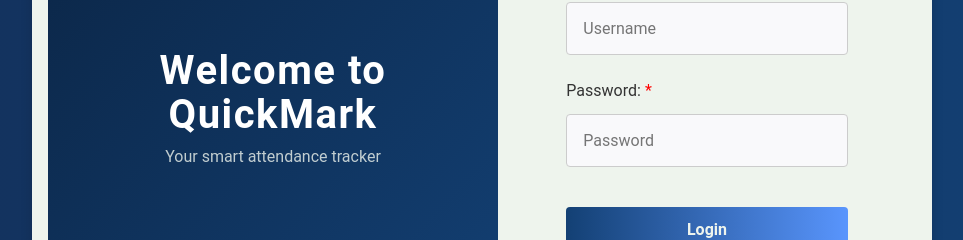
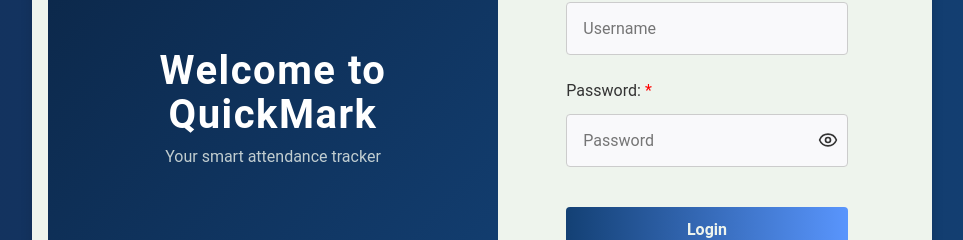
Before and after one commit to RyanRichardsR/QuickMark, a React (Vite) app in the folder frontend/: page / in a window 1280 px wide. Shown: the part 291-531 px from the top of the page, without its empty margins (158-1121 px from the left). Built offline with nearby package versions, Linux system fonts and the light colour scheme.

Commit message:
eye icon for password showing

```diff
--- a/frontend/src/AuthForm.css
+++ b/frontend/src/AuthForm.css
@@ -283,3 +283,30 @@ html, body {
   font-size: 0.9rem;
   text-align: center;
 }
+
+
+.password-container {
+  position: relative;
+  display: flex;
+  align-items: center;
+}
+
+.password-container input {
+  width: 100%;
+  padding-right: 40px; /* Add space for the eye icon */
+}
+
+.eye-icon {
+  position: absolute;
+  right: 10px; /* Position on the right */
+  top: 50%; /* Center vertically */
+  transform: translateY(-90%); /* Adjust for perfect centering */
+  cursor: pointer;
+  color: #333;
+  display: flex;
+  align-items: center;
+}
+
+.eye-icon:hover {
+  color: #134074; /* Change color on hover */
+}
--- a/frontend/src/components/LoginForm.tsx
+++ b/frontend/src/components/LoginForm.tsx
@@ -1,17 +1,24 @@
 import React, { useState } from "react";
 import "../AuthForm.css";
 import { SERVER_BASE_URL } from "../config";
+import { Eye, EyeOff } from "lucide-react";
 
 interface LoginFormProps {
   onForgotPassword: () => void;
   onSwitch: () => void;
 }
 
-const LoginForm: React.FC<LoginFormProps> = ({ onForgotPassword, onSwitch }) => {
+const LoginForm: React.FC<LoginFormProps> = ({
+  onForgotPassword,
+  onSwitch,
+}) => {
   const [message, setMessage] = useState("");
   const [loginName, setLoginName] = useState("");
   const [loginPassword, setPassword] = useState("");
-  const [errors, setErrors] = useState<{ login?: string; password?: string }>({});
+  const [errors, setErrors] = useState<{ login?: string; password?: string }>(
+    {}
+  );
+  const [showPassword, setShowPassword] = useState(false);
 
   async function doLogin(event: React.FormEvent) {
     event.preventDefault();
@@ -42,7 +49,9 @@ const LoginForm: React.FC<LoginFormProps> = ({ onForgotPassword, onSwitch }) =>
       const res = await response.json();
       if (res.user && res.user.login && res.user.role && res.user.id) {
         if (res.user.emailVerified === false) {
-          setMessage("Your email is not verified. Please check your inbox for the verification link.");
+          setMessage(
+            "Your email is not verified. Please check your inbox for the verification link."
+          );
           return;
         }
 
@@ -55,7 +64,8 @@ const LoginForm: React.FC<LoginFormProps> = ({ onForgotPassword, onSwitch }) =>
         };
         localStorage.setItem("user_data", JSON.stringify(user));
         setMessage("");
-        window.location.href = res.user.role === "teacher" ? "/teacher" : "/student";
+        window.location.href =
+          res.user.role === "teacher" ? "/teacher" : "/student";
       } else {
         setMessage(res.error || "User/Password combination incorrect");
       }
@@ -69,12 +79,16 @@ const LoginForm: React.FC<LoginFormProps> = ({ onForgotPassword, onSwitch }) =>
       <h2 className="auth-title">Log In</h2>
       <form className="auth-form" onSubmit={doLogin} noValidate>
         <label htmlFor="login" className="auth-label">
-          Username:<span aria-hidden="true" style={{ color: 'red' }}> *</span>
+          Username:
+          <span aria-hidden="true" style={{ color: "red" }}>
+            {" "}
+            *
+          </span>
         </label>
         <input
           type="text"
           id="login"
-          className={`auth-input ${errors.login ? 'input-error' : ''}`}
+          className={`auth-input ${errors.login ? "input-error" : ""}`}
           placeholder="Username"
           onChange={(e) => {
             setLoginName(e.target.value);
@@ -90,12 +104,17 @@ const LoginForm: React.FC<LoginFormProps> = ({ onForgotPassword, onSwitch }) =>
         )}
 
         <label htmlFor="password" className="auth-label">
-          Password:<span aria-hidden="true" style={{ color: 'red' }}> *</span>
+          Password:
+          <span aria-hidden="true" style={{ color: "red" }}>
+            {" "}
+            *
+          </span>
         </label>
+        <div className="password-container">
           <input
-          type="password"
+            type={showPassword ? "text" : "password"}
             id="password"
-          className={`auth-input ${errors.password ? 'input-error' : ''}`}
+            className={`auth-input ${errors.password ? "input-error" : ""}`}
             placeholder="Password"
             onChange={(e) => {
               setPassword(e.target.value);
@@ -104,14 +123,29 @@ const LoginForm: React.FC<LoginFormProps> = ({ onForgotPassword, onSwitch }) =>
             aria-describedby="passwordError"
             aria-invalid={!!errors.password}
           />
+          <span
+            className="eye-icon"
+            onClick={() => setShowPassword(!showPassword)}
+            aria-label="Toggle password visibility"
+            role="button"
+          >
+            {showPassword ? <EyeOff size={20} /> : <Eye size={20} />}
+          </span>
+        </div>
         {errors.password && (
           <span id="passwordError" role="alert" className="error-message">
             {errors.password}
           </span>
         )}
 
-        <button type="submit" className="auth-button">Login</button>
-        {message && <span className="auth-message" role="alert">{message}</span>}
+        <button type="submit" className="auth-button">
+          Login
+        </button>
+        {message && (
+          <span className="auth-message" role="alert">
+            {message}
+          </span>
+        )}
       </form>
       <div className="auth-links">
         <button onClick={onForgotPassword} className="toggle-link">
--- a/frontend/src/components/RegistrationForm.tsx
+++ b/frontend/src/components/RegistrationForm.tsx
@@ -1,6 +1,7 @@
 import React, { useState } from "react";
 import "../AuthForm.css";
 import { SERVER_BASE_URL } from "../config";
+import { Eye, EyeOff } from "lucide-react";
 
 interface RegistrationFormProps {
   onSwitch: () => void;
@@ -15,6 +16,7 @@ const RegistrationForm: React.FC<RegistrationFormProps> = ({ onSwitch }) => {
   const [lastName, setLastName] = useState("");
   const [email, setEmail] = useState("");
   const [role, setRole] = useState("user");
+  const [showPassword, setShowPassword] = useState(false);
 
   const [errors, setErrors] = useState({
     firstName: "",
@@ -29,7 +31,11 @@ const RegistrationForm: React.FC<RegistrationFormProps> = ({ onSwitch }) => {
     { id: "length", label: "7 characters", isValid: password.length >= 7 },
     { id: "uppercase", label: "1 uppercase", isValid: /[A-Z]/.test(password) },
     { id: "lowercase", label: "1 lowercase", isValid: /[a-z]/.test(password) },
-    { id: "special", label: "1 special character", isValid: /[^a-zA-Z0-9]/.test(password) },
+    {
+      id: "special",
+      label: "1 special character",
+      isValid: /[^a-zA-Z0-9]/.test(password),
+    },
   ];
 
   const allRequirementsMet = passwordRequirements.every((req) => req.isValid);
@@ -42,7 +48,8 @@ const RegistrationForm: React.FC<RegistrationFormProps> = ({ onSwitch }) => {
     if (!login) newErrors.login = "Username is required";
     if (!password) newErrors.password = "Password is required";
     if (!email) newErrors.email = "Email address is required";
-    if (!roleSelected) newErrors.role = "Please select either 'Teacher' or 'Student'";
+    if (!roleSelected)
+      newErrors.role = "Please select either 'Teacher' or 'Student'";
 
     setErrors(newErrors);
     return Object.keys(newErrors).length === 0;
@@ -84,7 +91,11 @@ const RegistrationForm: React.FC<RegistrationFormProps> = ({ onSwitch }) => {
       <h2 className="auth-title">Create an Account</h2>
       <form className="auth-form" onSubmit={doRegister}>
         <label htmlFor="firstName" className="auth-label">
-          First Name: <span className="required" style={{ color: 'red' }}> *</span>
+          First Name:{" "}
+          <span className="required" style={{ color: "red" }}>
+            {" "}
+            *
+          </span>
         </label>
         <input
           type="text"
@@ -94,10 +105,16 @@ const RegistrationForm: React.FC<RegistrationFormProps> = ({ onSwitch }) => {
           onChange={(e) => setFirstName(e.target.value)}
           required
         />
-        {errors.firstName && <p className="error-message">{errors.firstName}</p>}
+        {errors.firstName && (
+          <p className="error-message">{errors.firstName}</p>
+        )}
 
         <label htmlFor="lastName" className="auth-label">
-          Last Name: <span className="required" style={{ color: 'red' }}> *</span>
+          Last Name:{" "}
+          <span className="required" style={{ color: "red" }}>
+            {" "}
+            *
+          </span>
         </label>
         <input
           type="text"
@@ -110,7 +127,11 @@ const RegistrationForm: React.FC<RegistrationFormProps> = ({ onSwitch }) => {
         {errors.lastName && <p className="error-message">{errors.lastName}</p>}
 
         <label htmlFor="username" className="auth-label">
-          Username:<span className="required" style={{ color: 'red' }}> *</span>
+          Username:
+          <span className="required" style={{ color: "red" }}>
+            {" "}
+            *
+          </span>
         </label>
         <input
           type="text"
@@ -123,16 +144,30 @@ const RegistrationForm: React.FC<RegistrationFormProps> = ({ onSwitch }) => {
         {errors.login && <p className="error-message">{errors.login}</p>}
 
         <label htmlFor="password" className="auth-label">
-          Password:<span className="required" style={{ color: 'red' }}> *</span>
+          Password:
+          <span className="required" style={{ color: "red" }}>
+            {" "}
+            *
+          </span>
         </label>
+        <div className="password-container">
           <input
-          type="password"
+            type={showPassword ? "text" : "password"}
             id="password"
             className={`auth-input ${errors.password && "input-error"}`}
             placeholder="Password"
             onChange={(e) => setPassword(e.target.value)}
             required
           />
+          <span
+            className="eye-icon"
+            onClick={() => setShowPassword(!showPassword)}
+            aria-label="Toggle password visibility"
+            role="button"
+          >
+            {showPassword ? <EyeOff size={20} /> : <Eye size={20} />}
+          </span>
+        </div>
         {errors.password && <p className="error-message">{errors.password}</p>}
 
         {/* Password Requirements Bubbles */}
@@ -140,7 +175,9 @@ const RegistrationForm: React.FC<RegistrationFormProps> = ({ onSwitch }) => {
           {passwordRequirements.map((requirement) => (
             <div key={requirement.id} className="requirement-item">
               <span
-                className={`requirement-bubble ${requirement.isValid ? "filled" : ""}`}
+                className={`requirement-bubble ${
+                  requirement.isValid ? "filled" : ""
+                }`}
               ></span>
               <span className="requirement-label">{requirement.label}</span>
             </div>
@@ -148,7 +185,11 @@ const RegistrationForm: React.FC<RegistrationFormProps> = ({ onSwitch }) => {
         </div>
 
         <label htmlFor="email" className="auth-label">
-          Email Address: <span className="required" style={{ color: 'red' }}> *</span>
+          Email Address:{" "}
+          <span className="required" style={{ color: "red" }}>
+            {" "}
+            *
+          </span>
         </label>
         <input
           type="email"
@@ -179,12 +220,22 @@ const RegistrationForm: React.FC<RegistrationFormProps> = ({ onSwitch }) => {
         </div>
         {errors.role && <p className="error-message">{errors.role}</p>}
 
-        <button type="submit" className="auth-button">Register</button>
-        <span className={`auth-message ${messageType === "success" ? "auth-message-success" : "auth-message-error"}`}>
+        <button type="submit" className="auth-button">
+          Register
+        </button>
+        <span
+          className={`auth-message ${
+            messageType === "success"
+              ? "auth-message-success"
+              : "auth-message-error"
+          }`}
+        >
           {message}
         </span>
       </form>
-      <button onClick={onSwitch} className="toggle-link">Already have an account? Login</button>
+      <button onClick={onSwitch} className="toggle-link">
+        Already have an account? Login
+      </button>
     </div>
   );
 };
--- a/frontend/src/styles/Cards.css
+++ b/frontend/src/styles/Cards.css
@@ -8,7 +8,7 @@
     padding: 32px;
     max-width: calc(100vw - 240px);
     margin-left: 200px;
-    margin-top: 450px;
+    margin-top: 200px;
     background-color: #ffffff;
     min-height: calc(100vh - 80px);
 }
```
Lines whose indentation alone changed are shown as unchanged.
